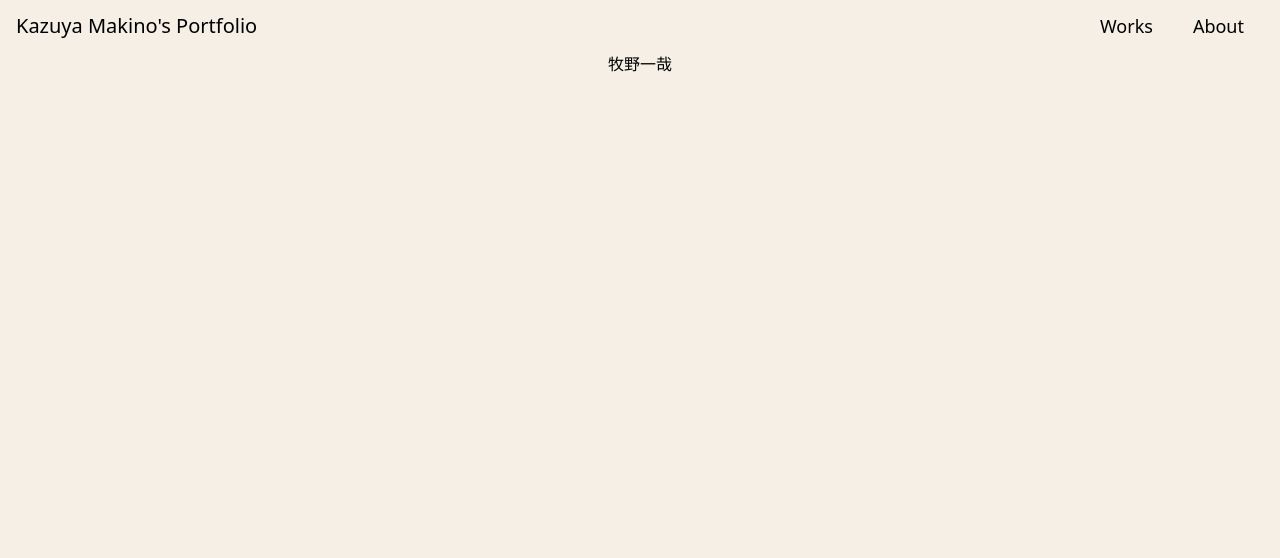
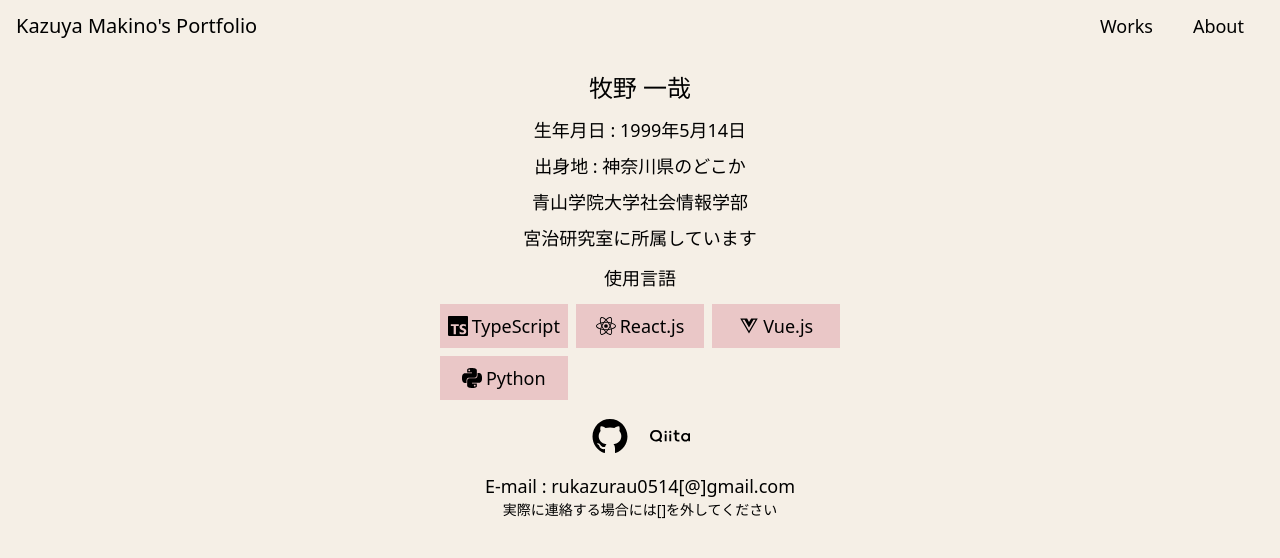
Before and after one commit to Glen-Maki/my-portfolio, a React (Create React App) app: page /about in a window 1280 px wide. Shown: the top 558 px of the page. Built offline with nearby package versions, Linux system fonts and the light colour scheme.

Commit message:
feat: ✨ 自己紹介ページ作成

```diff
--- /dev/null
+++ b/src/Components/profileComponents/LanguageList.tsx
@@ -0,0 +1,35 @@
+import { IconContext } from "react-icons";
+import { SiTypescript, SiReact, SiPython } from "react-icons/si";
+import { FaVuejs } from "react-icons/fa";
+
+export const LanguageList = () => {
+  return (
+    <div className="grid grid-cols-3 gap-2 text-lg">
+      <div className="flex items-center justify-center gap-1 bg-card-color p-2">
+        <IconContext.Provider value={{ size: "20px" }}>
+          <SiTypescript />
+        </IconContext.Provider>
+        <p>TypeScript </p>
+      </div>
+      <div className="flex items-center justify-center gap-1 bg-card-color p-2">
+        <IconContext.Provider value={{ size: "20px" }}>
+          <SiReact />
+        </IconContext.Provider>
+        <p>React.js</p>
+      </div>
+      <div className="flex items-center justify-center gap-1 bg-card-color p-2">
+        <IconContext.Provider value={{ size: "20px" }}>
+          <FaVuejs />
+        </IconContext.Provider>
+        <p>Vue.js</p>
+      </div>
+
+      <div className="flex items-center justify-center gap-1 bg-card-color p-2">
+        <IconContext.Provider value={{ size: "20px" }}>
+          <SiPython />
+        </IconContext.Provider>
+        <p>Python</p>
+      </div>
+    </div>
+  );
+};
--- a/src/Page/Profile.tsx
+++ b/src/Page/Profile.tsx
@@ -1,7 +1,55 @@
+import { IconContext } from "react-icons";
+import { AiOutlineGithub } from "react-icons/ai";
+import { SiQiita } from "react-icons/si";
+import { LanguageList } from "../Components/profileComponents/LanguageList";
+
 export const Profile = () => {
   return (
-    <div>
-      <p>牧野一哉</p>
+    <div className="flex w-full flex-col items-center gap-3 text-lg">
+      <p className="mt-5 text-2xl">牧野 一哉</p>
+      {/* プロフィール */}
+      <div className="flex flex-col justify-center gap-2">
+        <p>生年月日 : 1999年5月14日</p>
+        <p>出身地 : 神奈川県のどこか</p>
+        <p>青山学院大学社会情報学部</p>
+        <p>宮治研究室に所属しています</p>
+      </div>
+
+      {/* 言語 */}
+      <>使用言語</>
+      <LanguageList />
+
+      {/* リンク一覧 */}
+      <div className="flex w-full justify-center gap-3">
+        <div className="grid max-h-fit max-w-fit place-items-center rounded-full p-1 delay-100 duration-500 hover:bg-sub-color">
+          <a
+            target="_blank"
+            href="https://github.com/Glen-Maki"
+            rel="noreferrer"
+          >
+            <IconContext.Provider value={{ size: "40px" }}>
+              <AiOutlineGithub />
+            </IconContext.Provider>
+          </a>
+        </div>
+        <div className="grid max-h-fit max-w-fit place-items-center rounded-full p-1 delay-100 duration-500  hover:bg-sub-color">
+          <a
+            target="_blank"
+            href="https://github.com/Glen-Maki"
+            rel="noreferrer"
+          >
+            <IconContext.Provider value={{ size: "40px" }}>
+              <SiQiita />
+            </IconContext.Provider>
+          </a>
+        </div>
+      </div>
+
+      {/* 連絡先 */}
+      <div className="">
+        <p className="">E-mail : rukazurau0514[@]gmail.com</p>
+        <p className="text-sm">実際に連絡する場合には[]を外してください</p>
+      </div>
     </div>
   );
 };
```
